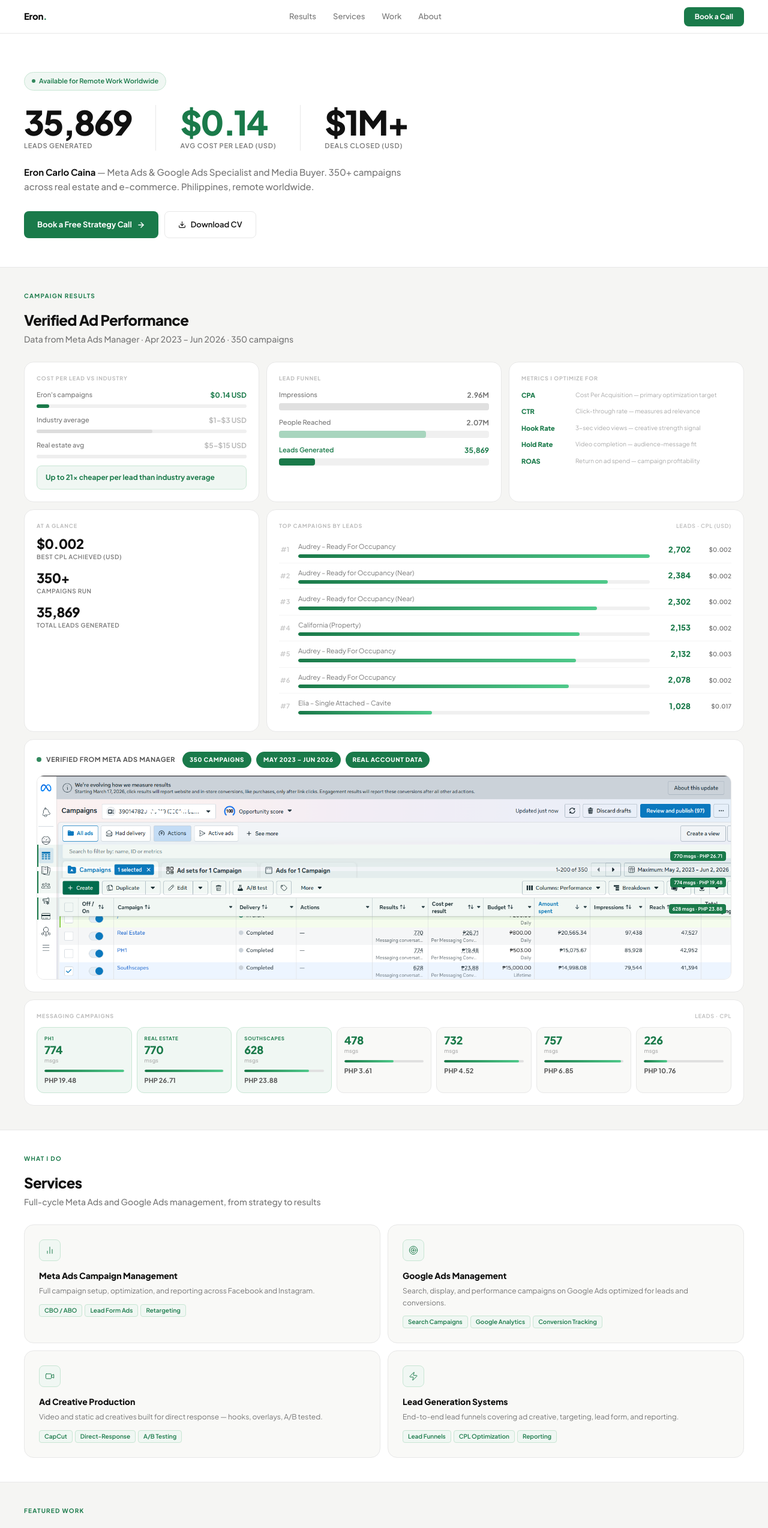
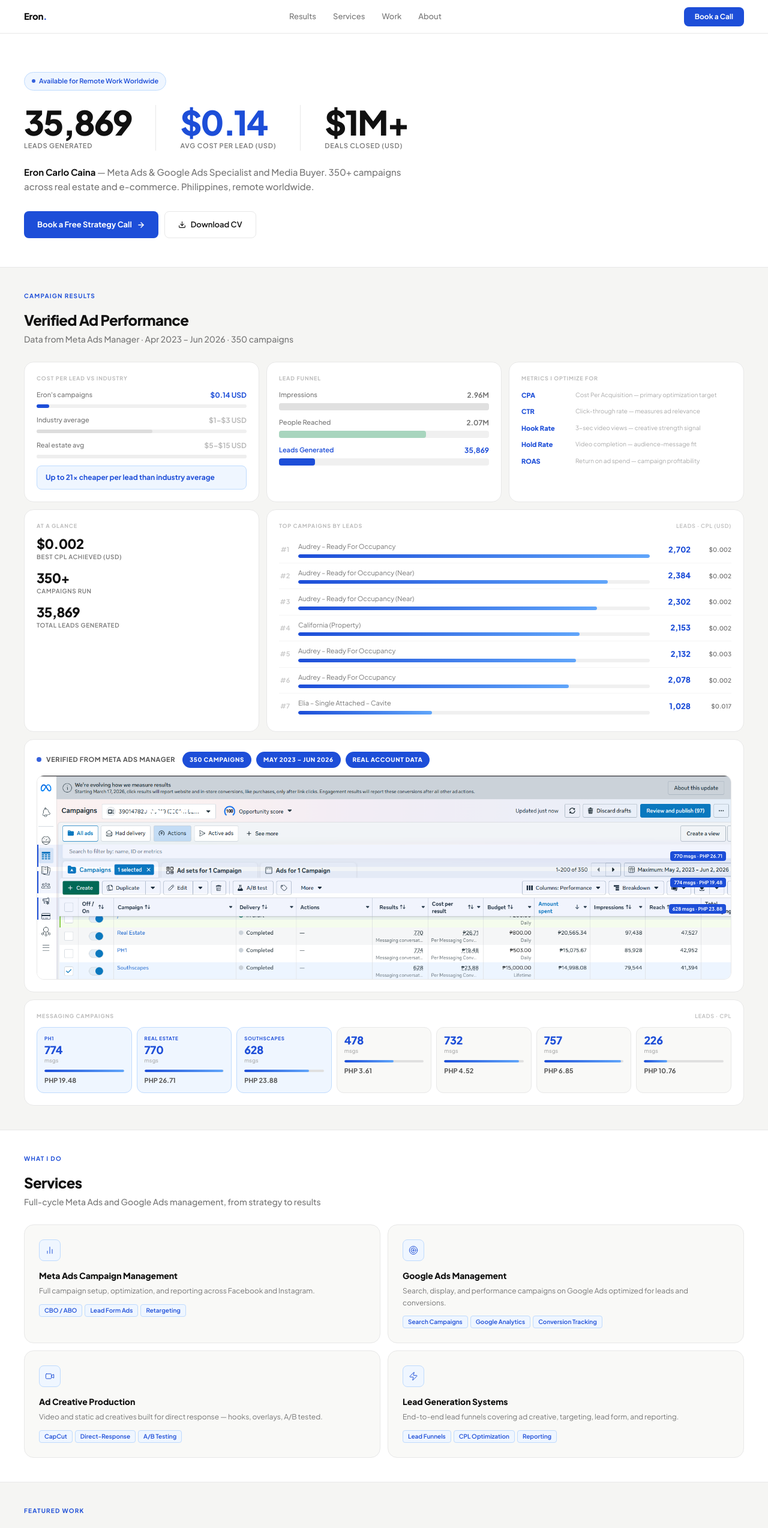
Before and after one commit to eroncca08-prog/interactive-portfolio, a Next.js app: page / in a window 1280 px wide. Shown: the top 2547 px of the page at 60% size. Built offline with nearby package versions, Linux system fonts and the light colour scheme.

Commit message:
feat: change accent color from green to royal blue #1d4ed8

```diff
--- a/app/page.tsx
+++ b/app/page.tsx
@@ -159,7 +159,7 @@ export default function Page() {
       {/* NAV */}
       <nav className="bg-white border-b border-[#e8e8e8] px-6 md:px-10 h-14 flex items-center justify-between sticky top-0 z-50">
         <span className="text-[15px] font-extrabold tracking-[-0.02em]">
-          Eron<span className="text-[#1a7a4a]">.</span>
+          Eron<span className="text-[#1d4ed8]">.</span>
         </span>
         <div className="hidden md:flex items-center gap-7">
           {['Results', 'Services', 'Work', 'About'].map((link) => (
@@ -176,7 +176,7 @@ export default function Page() {
           href="https://wa.me/639559413969?text=Hi%20Eron!%20I%20saw%20your%20portfolio%20and%20I%27m%20interested%20in%20working%20with%20you."
           target="_blank"
           rel="noopener noreferrer"
-          className="bg-[#1a7a4a] text-white text-xs font-bold px-[18px] py-2 rounded-lg"
+          className="bg-[#1d4ed8] text-white text-xs font-bold px-[18px] py-2 rounded-lg"
         >
           Book a Call
         </a>
@@ -188,9 +188,9 @@ export default function Page() {
           initial={{ opacity: 0, y: -8 }}
           animate={{ opacity: 1, y: 0 }}
           transition={{ duration: 0.4 }}
-          className="inline-flex items-center gap-1.5 bg-[#f0f7f3] border border-[#c8e6d4] text-[#1a7a4a] text-[11px] font-semibold px-3 py-1.5 rounded-full mb-6"
+          className="inline-flex items-center gap-1.5 bg-[#eff6ff] border border-[#bfdbfe] text-[#1d4ed8] text-[11px] font-semibold px-3 py-1.5 rounded-full mb-6"
         >
-          <span className="w-1.5 h-1.5 rounded-full bg-[#1a7a4a] animate-pulse" />
+          <span className="w-1.5 h-1.5 rounded-full bg-[#1d4ed8] animate-pulse" />
           Available for Remote Work Worldwide
         </motion.div>
 
@@ -211,7 +211,7 @@ export default function Page() {
             >
               <div
                 className={`text-[48px] md:text-[56px] font-black tracking-[-0.04em] leading-none mb-1 ${
-                  accent ? 'text-[#1a7a4a]' : 'text-[#111]'
+                  accent ? 'text-[#1d4ed8]' : 'text-[#111]'
                 }`}
               >
                 {num}
@@ -244,7 +244,7 @@ export default function Page() {
             href="https://wa.me/639559413969?text=Hi%20Eron!%20I%20saw%20your%20portfolio%20and%20I%27m%20interested%20in%20working%20with%20you."
             target="_blank"
             rel="noopener noreferrer"
-            className="inline-flex items-center gap-2 bg-[#1a7a4a] text-white text-[13px] font-bold px-[22px] py-3 rounded-lg active:scale-[0.98] transition-transform"
+            className="inline-flex items-center gap-2 bg-[#1d4ed8] text-white text-[13px] font-bold px-[22px] py-3 rounded-lg active:scale-[0.98] transition-transform"
           >
             Book a Free Strategy Call
             <ArrowRight size={14} strokeWidth={2.5} />
@@ -263,7 +263,7 @@ export default function Page() {
       {/* RESULTS */}
       <section id="results" className="px-6 md:px-10 py-10">
         <FadeIn>
-          <p className="text-[10px] font-bold tracking-[0.12em] uppercase text-[#1a7a4a] mb-4">
+          <p className="text-[10px] font-bold tracking-[0.12em] uppercase text-[#1d4ed8] mb-4">
             Campaign Results
           </p>
           <h2 className="text-2xl font-extrabold text-[#111] tracking-tight mb-1.5">
@@ -282,7 +282,7 @@ export default function Page() {
             </p>
             <div className="space-y-3">
               {[
-                { name: "Eron's campaigns", val: '$0.14 USD', color: 'text-[#1a7a4a]', fill: '#1a7a4a', width: '6%' },
+                { name: "Eron's campaigns", val: '$0.14 USD', color: 'text-[#1d4ed8]', fill: '#1d4ed8', width: '6%' },
                 { name: 'Industry average', val: '$1–$3 USD', color: 'text-[#bbb]', fill: '#ddd', width: '55%' },
                 { name: 'Real estate avg', val: '$5–$15 USD', color: 'text-[#bbb]', fill: '#eee', width: '100%' },
               ].map(({ name, val, color, fill, width }) => (
@@ -297,7 +297,7 @@ export default function Page() {
                 </div>
               ))}
             </div>
-            <div className="mt-3 bg-[#f0f7f3] border border-[#c8e6d4] rounded-lg px-3.5 py-2.5 text-[12px] font-bold text-[#1a7a4a]">
+            <div className="mt-3 bg-[#eff6ff] border border-[#bfdbfe] rounded-lg px-3.5 py-2.5 text-[12px] font-bold text-[#1d4ed8]">
               Up to 21x cheaper per lead than industry average
             </div>
           </FadeIn>
@@ -311,20 +311,20 @@ export default function Page() {
               {[
                 { label: 'Impressions', val: '2.96M', pct: '100%', bg: '#e0e0e0', accent: false },
                 { label: 'People Reached', val: '2.07M', pct: '70%', bg: '#a8d5be', accent: false },
-                { label: 'Leads Generated', val: '35,869', pct: '17%', bg: '#1a7a4a', accent: true },
+                { label: 'Leads Generated', val: '35,869', pct: '17%', bg: '#1d4ed8', accent: true },
               ].map(({ label, val, pct, bg, accent }) => (
                 <div key={label}>
                   <div className="flex justify-between mb-1">
                     <span
                       className={`text-[11px] font-medium ${
-                        accent ? 'font-semibold text-[#1a7a4a]' : 'text-[#777]'
+                        accent ? 'font-semibold text-[#1d4ed8]' : 'text-[#777]'
                       }`}
                     >
                       {label}
                     </span>
                     <span
                       className={`text-[12px] font-bold ${
-                        accent ? 'text-[#1a7a4a]' : 'text-[#777]'
+                        accent ? 'text-[#1d4ed8]' : 'text-[#777]'
                       }`}
                     >
                       {val}
@@ -352,7 +352,7 @@ export default function Page() {
                 { metric: 'ROAS', desc: 'Return on ad spend — campaign profitability' },
               ].map(({ metric, desc }) => (
                 <div key={metric} className="flex items-start gap-2.5">
-                  <span className="text-[11px] font-extrabold text-[#1a7a4a] w-20 flex-shrink-0 mt-[1px]">
+                  <span className="text-[11px] font-extrabold text-[#1d4ed8] w-20 flex-shrink-0 mt-[1px]">
                     {metric}
                   </span>
                   <span className="text-[10px] text-[#aaa] leading-relaxed">{desc}</span>
@@ -404,12 +404,12 @@ export default function Page() {
                     <p className="text-[11px] text-[#777] mb-1 truncate">{name}</p>
                     <div className="h-1.5 bg-[#f0f0f0] rounded-full overflow-hidden">
                       <div
-                        className="h-full rounded-full bg-gradient-to-r from-[#1a7a4a] to-[#4fc98a]"
+                        className="h-full rounded-full bg-gradient-to-r from-[#1d4ed8] to-[#60a5fa]"
                         style={{ width }}
                       />
                     </div>
                   </div>
-                  <span className="text-[13px] font-extrabold text-[#1a7a4a] w-14 text-right flex-shrink-0">
+                  <span className="text-[13px] font-extrabold text-[#1d4ed8] w-14 text-right flex-shrink-0">
                     {leads.toLocaleString()}
                   </span>
                   <span className="text-[10px] text-[#777] w-14 text-right flex-shrink-0 font-semibold">
@@ -424,7 +424,7 @@ export default function Page() {
           <FadeIn delay={0.25} className="bg-white border border-[#e8e8e8] rounded-2xl overflow-hidden md:col-span-3">
             <div className="px-5 pt-5 pb-3 flex flex-wrap items-center gap-3">
               <div className="flex items-center gap-2">
-                <span className="w-2 h-2 rounded-full bg-[#1a7a4a] animate-pulse flex-shrink-0" />
+                <span className="w-2 h-2 rounded-full bg-[#1d4ed8] animate-pulse flex-shrink-0" />
                 <p className="text-[11px] font-bold tracking-[0.05em] uppercase text-[#555]">
                   Verified from Meta Ads Manager
                 </p>
@@ -435,7 +435,7 @@ export default function Page() {
                   { label: 'May 2023 – Jun 2026' },
                   { label: 'Real Account Data' },
                 ].map(({ label }) => (
-                  <span key={label} className="inline-flex items-center bg-[#1a7a4a] text-white text-[10px] font-extrabold px-3 py-1.5 rounded-full uppercase tracking-[0.06em]">
+                  <span key={label} className="inline-flex items-center bg-[#1d4ed8] text-white text-[10px] font-extrabold px-3 py-1.5 rounded-full uppercase tracking-[0.06em]">
                     {label}
                   </span>
                 ))}
@@ -450,16 +450,16 @@ export default function Page() {
               {/* Highlight overlays */}
               <div className="absolute inset-0 pointer-events-none">
                 {/* Real Estate row highlight */}
-                <div className="absolute left-0 right-0 border-l-2 border-[#1a7a4a]" style={{ top: '34%', height: '11%', background: 'rgba(26,122,74,0.06)' }}>
-                  <span className="absolute right-2 top-1/2 -translate-y-1/2 bg-[#1a7a4a] text-white text-[8px] font-bold px-1.5 py-0.5 rounded">770 msgs · PHP 26.71</span>
+                <div className="absolute left-0 right-0 border-l-2 border-[#1d4ed8]" style={{ top: '34%', height: '11%', background: 'rgba(29,78,216,0.06)' }}>
+                  <span className="absolute right-2 top-1/2 -translate-y-1/2 bg-[#1d4ed8] text-white text-[8px] font-bold px-1.5 py-0.5 rounded">770 msgs · PHP 26.71</span>
                 </div>
                 {/* PH1 row highlight */}
-                <div className="absolute left-0 right-0 border-l-2 border-[#1a7a4a]" style={{ top: '47%', height: '11%', background: 'rgba(26,122,74,0.06)' }}>
-                  <span className="absolute right-2 top-1/2 -translate-y-1/2 bg-[#1a7a4a] text-white text-[8px] font-bold px-1.5 py-0.5 rounded">774 msgs · PHP 19.48</span>
+                <div className="absolute left-0 right-0 border-l-2 border-[#1d4ed8]" style={{ top: '47%', height: '11%', background: 'rgba(29,78,216,0.06)' }}>
+                  <span className="absolute right-2 top-1/2 -translate-y-1/2 bg-[#1d4ed8] text-white text-[8px] font-bold px-1.5 py-0.5 rounded">774 msgs · PHP 19.48</span>
                 </div>
                 {/* Southscapes row highlight */}
-                <div className="absolute left-0 right-0 border-l-2 border-[#1a7a4a]" style={{ top: '60%', height: '11%', background: 'rgba(26,122,74,0.06)' }}>
-                  <span className="absolute right-2 top-1/2 -translate-y-1/2 bg-[#1a7a4a] text-white text-[8px] font-bold px-1.5 py-0.5 rounded">628 msgs · PHP 23.88</span>
+                <div className="absolute left-0 right-0 border-l-2 border-[#1d4ed8]" style={{ top: '60%', height: '11%', background: 'rgba(29,78,216,0.06)' }}>
+                  <span className="absolute right-2 top-1/2 -translate-y-1/2 bg-[#1d4ed8] text-white text-[8px] font-bold px-1.5 py-0.5 rounded">628 msgs · PHP 23.88</span>
                 </div>
               </div>
             </div>
@@ -477,17 +477,17 @@ export default function Page() {
             </div>
             <div className="grid grid-cols-2 md:grid-cols-7 gap-2 mt-1">
               {MESSAGING_CAMPAIGNS.map(({ name, cpl, leads, width, highlight }) => (
-                <div key={`${cpl}-${leads}`} className={`rounded-xl p-3 border ${highlight ? 'bg-[#f0f7f3] border-[#c8e6d4]' : 'bg-[#f9f9f7] border-[#e8e8e8]'}`}>
+                <div key={`${cpl}-${leads}`} className={`rounded-xl p-3 border ${highlight ? 'bg-[#eff6ff] border-[#bfdbfe]' : 'bg-[#f9f9f7] border-[#e8e8e8]'}`}>
                   {highlight && (
-                    <div className="text-[8px] font-bold text-[#1a7a4a] uppercase tracking-[0.08em] mb-1">{name}</div>
+                    <div className="text-[8px] font-bold text-[#1d4ed8] uppercase tracking-[0.08em] mb-1">{name}</div>
                   )}
-                  <div className="text-[18px] font-black text-[#1a7a4a] tracking-[-0.02em] leading-none mb-0.5">
+                  <div className="text-[18px] font-black text-[#1d4ed8] tracking-[-0.02em] leading-none mb-0.5">
                     {leads}
                   </div>
                   <div className="text-[9px] text-[#aaa] font-medium mb-2">msgs</div>
                   <div className="h-1 bg-[#e0e0e0] rounded-full overflow-hidden mb-1.5">
                     <div
-                      className="h-full rounded-full bg-gradient-to-r from-[#1a7a4a] to-[#4fc98a]"
+                      className="h-full rounded-full bg-gradient-to-r from-[#1d4ed8] to-[#60a5fa]"
                       style={{ width }}
                     />
                   </div>
@@ -502,7 +502,7 @@ export default function Page() {
       {/* SERVICES */}
       <section id="services" className="bg-white border-t border-b border-[#e8e8e8] px-6 md:px-10 py-10">
         <FadeIn>
-          <p className="text-[10px] font-bold tracking-[0.12em] uppercase text-[#1a7a4a] mb-4">
+          <p className="text-[10px] font-bold tracking-[0.12em] uppercase text-[#1d4ed8] mb-4">
             What I Do
           </p>
           <h2 className="text-2xl font-extrabold text-[#111] tracking-tight mb-1.5">Services</h2>
@@ -518,8 +518,8 @@ export default function Page() {
               delay={i * 0.07}
               className="bg-[#f9f9f7] border border-[#e8e8e8] rounded-2xl p-6"
             >
-              <div className="w-9 h-9 rounded-lg bg-[#f0f7f3] border border-[#c8e6d4] flex items-center justify-center mb-3.5">
-                <Icon size={16} strokeWidth={1.5} className="text-[#1a7a4a]" />
+              <div className="w-9 h-9 rounded-lg bg-[#eff6ff] border border-[#bfdbfe] flex items-center justify-center mb-3.5">
+                <Icon size={16} strokeWidth={1.5} className="text-[#1d4ed8]" />
               </div>
               <h3 className="text-sm font-extrabold text-[#111] mb-1.5">{title}</h3>
               <p className="text-xs text-[#777] leading-relaxed mb-3">{desc}</p>
@@ -527,7 +527,7 @@ export default function Page() {
                 {tags.map((tag) => (
                   <span
                     key={tag}
-                    className="text-[10px] font-semibold text-[#1a7a4a] bg-[#f0f7f3] border border-[#c8e6d4] px-2 py-0.5 rounded"
+                    className="text-[10px] font-semibold text-[#1d4ed8] bg-[#eff6ff] border border-[#bfdbfe] px-2 py-0.5 rounded"
                   >
                     {tag}
                   </span>
@@ -541,7 +541,7 @@ export default function Page() {
       {/* CASE STUDIES */}
       <section id="work" className="px-6 md:px-10 py-10">
         <FadeIn>
-          <p className="text-[10px] font-bold tracking-[0.12em] uppercase text-[#1a7a4a] mb-4">
+          <p className="text-[10px] font-bold tracking-[0.12em] uppercase text-[#1d4ed8] mb-4">
             Featured Work
           </p>
           <h2 className="text-2xl font-extrabold text-[#111] tracking-tight mb-1.5">Case Studies</h2>
@@ -569,7 +569,7 @@ export default function Page() {
                 </span>
               </div>
               <div className="p-4">
-                <div className="text-[22px] font-black text-[#1a7a4a] tracking-[-0.03em] mb-0.5">
+                <div className="text-[22px] font-black text-[#1d4ed8] tracking-[-0.03em] mb-0.5">
                   {num}
                 </div>
                 <h3 className="text-[13px] font-bold text-[#111] mb-1.5">{title}</h3>
@@ -578,7 +578,7 @@ export default function Page() {
                   {tags.map((tag) => (
                     <span
                       key={tag}
-                      className="text-[9px] font-semibold text-[#1a7a4a] bg-[#f0f7f3] border border-[#c8e6d4] px-1.5 py-0.5 rounded"
+                      className="text-[9px] font-semibold text-[#1d4ed8] bg-[#eff6ff] border border-[#bfdbfe] px-1.5 py-0.5 rounded"
                     >
                       {tag}
                     </span>
@@ -593,7 +593,7 @@ export default function Page() {
       {/* TESTIMONIALS */}
       <section className="bg-white border-t border-b border-[#e8e8e8] px-6 md:px-10 py-10">
         <FadeIn>
-          <p className="text-[10px] font-bold tracking-[0.12em] uppercase text-[#1a7a4a] mb-4">
+          <p className="text-[10px] font-bold tracking-[0.12em] uppercase text-[#1d4ed8] mb-4">
             Social Proof
           </p>
           <h2 className="text-2xl font-extrabold text-[#111] tracking-tight mb-1.5">
@@ -608,7 +608,7 @@ export default function Page() {
               <p className="text-[12px] text-amber-400 tracking-widest mb-2.5">★★★★★</p>
               <p className="text-xs text-[#777] leading-relaxed mb-3.5 italic">{text}</p>
               <div className="flex items-center gap-2.5">
-                <div className="w-8 h-8 rounded-full bg-[#f0f7f3] border border-[#c8e6d4] flex items-center justify-center text-[13px] font-bold text-[#1a7a4a] flex-shrink-0">
+                <div className="w-8 h-8 rounded-full bg-[#eff6ff] border border-[#bfdbfe] flex items-center justify-center text-[13px] font-bold text-[#1d4ed8] flex-shrink-0">
                   {init}
                 </div>
                 <div>
@@ -624,7 +624,7 @@ export default function Page() {
       {/* ABOUT */}
       <section id="about" className="px-6 md:px-10 py-10">
         <FadeIn>
-          <p className="text-[10px] font-bold tracking-[0.12em] uppercase text-[#1a7a4a] mb-4">
+          <p className="text-[10px] font-bold tracking-[0.12em] uppercase text-[#1d4ed8] mb-4">
             Background
           </p>
           <h2 className="text-2xl font-extrabold text-[#111] tracking-tight mb-1.5">About Eron</h2>
@@ -662,7 +662,7 @@ export default function Page() {
                   key={label}
                   className="flex items-center gap-2.5 px-3 py-3 bg-[#f9f9f7] rounded-lg border border-[#e8e8e8]"
                 >
-                  <Icon size={15} strokeWidth={1.5} className="text-[#1a7a4a] flex-shrink-0" />
+                  <Icon size={15} strokeWidth={1.5} className="text-[#1d4ed8] flex-shrink-0" />
                   <div>
                     <p className="text-[10px] text-[#777] font-medium">{label}</p>
                     <p className="text-[13px] font-bold text-[#111]">{value}</p>
@@ -681,7 +681,7 @@ export default function Page() {
             Let's Work Together
           </p>
           <h2 className="text-[32px] font-black text-white tracking-[-0.03em] mb-2 leading-tight">
-            Ready to scale your <span className="text-[#4fc98a]">ad results?</span>
+            Ready to scale your <span className="text-[#60a5fa]">ad results?</span>
           </h2>
           <p className="text-[14px] text-white/45 mb-7">
             Book a free strategy call. No commitment, just results.
@@ -691,7 +691,7 @@ export default function Page() {
               href="https://wa.me/639559413969?text=Hi%20Eron!%20I%20saw%20your%20portfolio%20and%20I%27m%20interested%20in%20working%20with%20you."
               target="_blank"
               rel="noopener noreferrer"
-              className="inline-flex items-center gap-2 bg-[#4fc98a] text-black text-[13px] font-extrabold px-6 py-3 rounded-lg active:scale-[0.98] transition-transform"
+              className="inline-flex items-center gap-2 bg-[#60a5fa] text-black text-[13px] font-extrabold px-6 py-3 rounded-lg active:scale-[0.98] transition-transform"
             >
               Book a Free Strategy Call
               <ArrowRight size={14} strokeWidth={2.5} />
```
